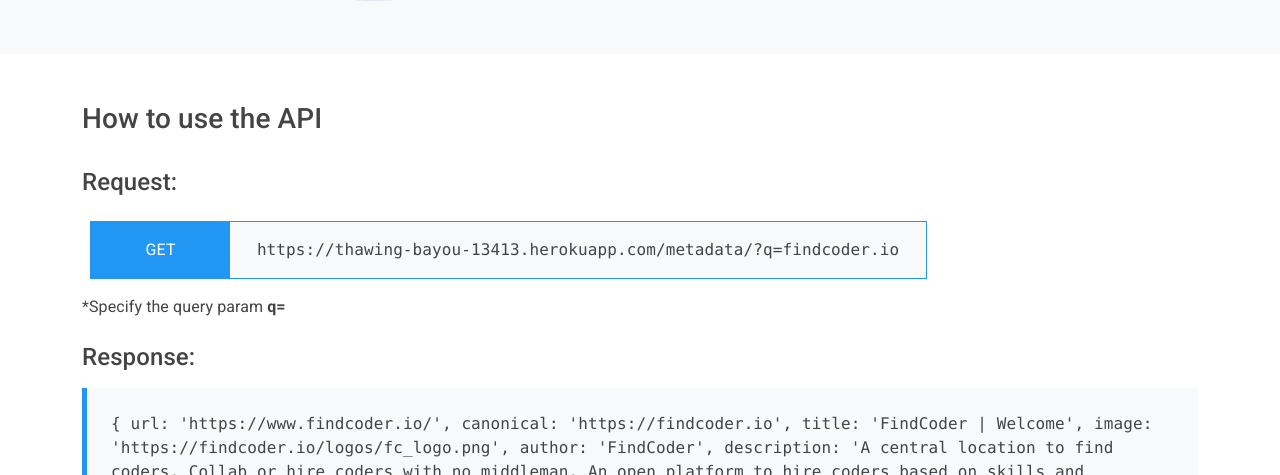
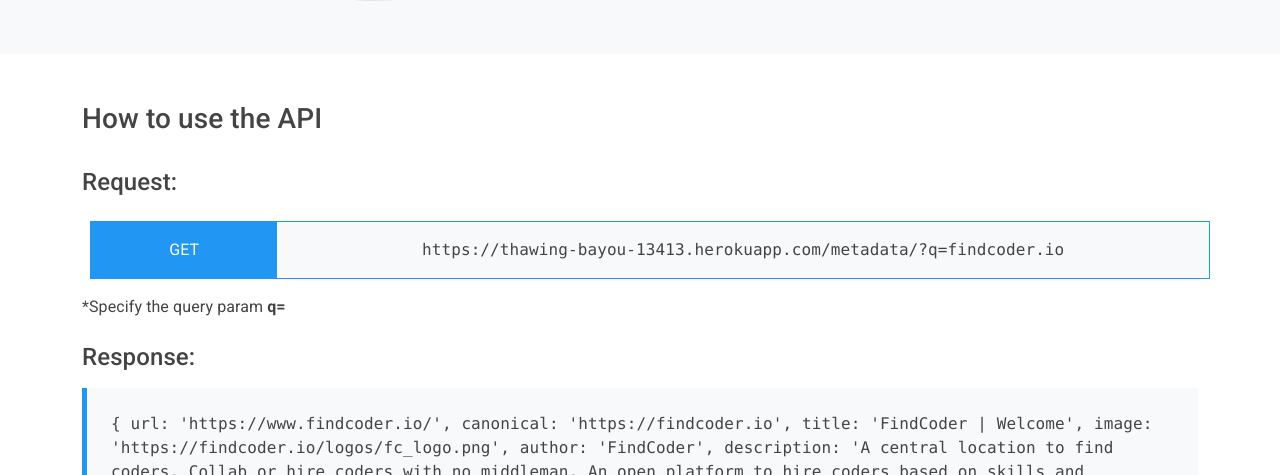
Before and after one commit to issa-hassane/metatagy_frontend, a plain HTML site: page index.html in a window 1280 px wide. Shown: the part 325-800 px from the top of the page. Drawn offline with nearby package versions, Linux system fonts and the light colour scheme.

Commit message:
minor fix on resposiveness

```diff
--- a/index.html
+++ b/index.html
@@ -464,11 +464,11 @@
         <h3 id="api">How to use the API</h3>
         <br />
         <h4>Request:</h4>
-        <div class="row border border-primary w-75 text-center mt-4 ms-2">
+        <div class="row border border-primary text-center mt-4 ms-2">
           <div class="col-md-2 bg-primary">
             <p class="text-white my-3">GET</p>
           </div>
-          <div class="col-md-10 bg-light">
+          <div class="col-md-10 bg-light overflow-auto">
             <p class="my-3 font-monospace">
               https://thawing-bayou-13413.herokuapp.com/metadata/?q=findcoder.io
             </p>
@@ -481,7 +481,7 @@
         <div
           class="border-start border-5 border-primary w-100 bg-light mt-3 p-2"
         >
-          <p class="m-3 font-monospace">
+          <p class="m-3 font-monospace overflow-auto">
             { url: 'https://www.findcoder.io/', canonical:
             'https://findcoder.io', title: 'FindCoder | Welcome', image:
             'https://findcoder.io/logos/fc_logo.png', author: 'FindCoder',
```
